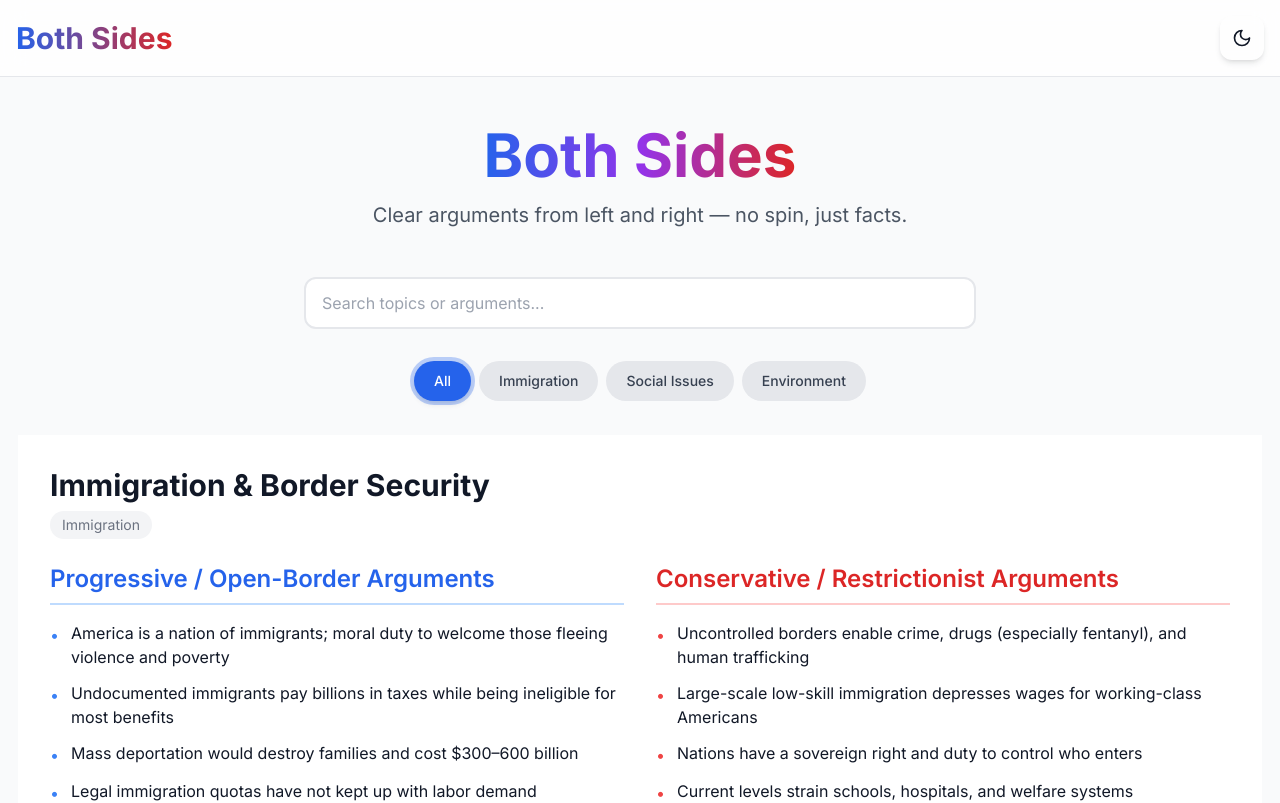
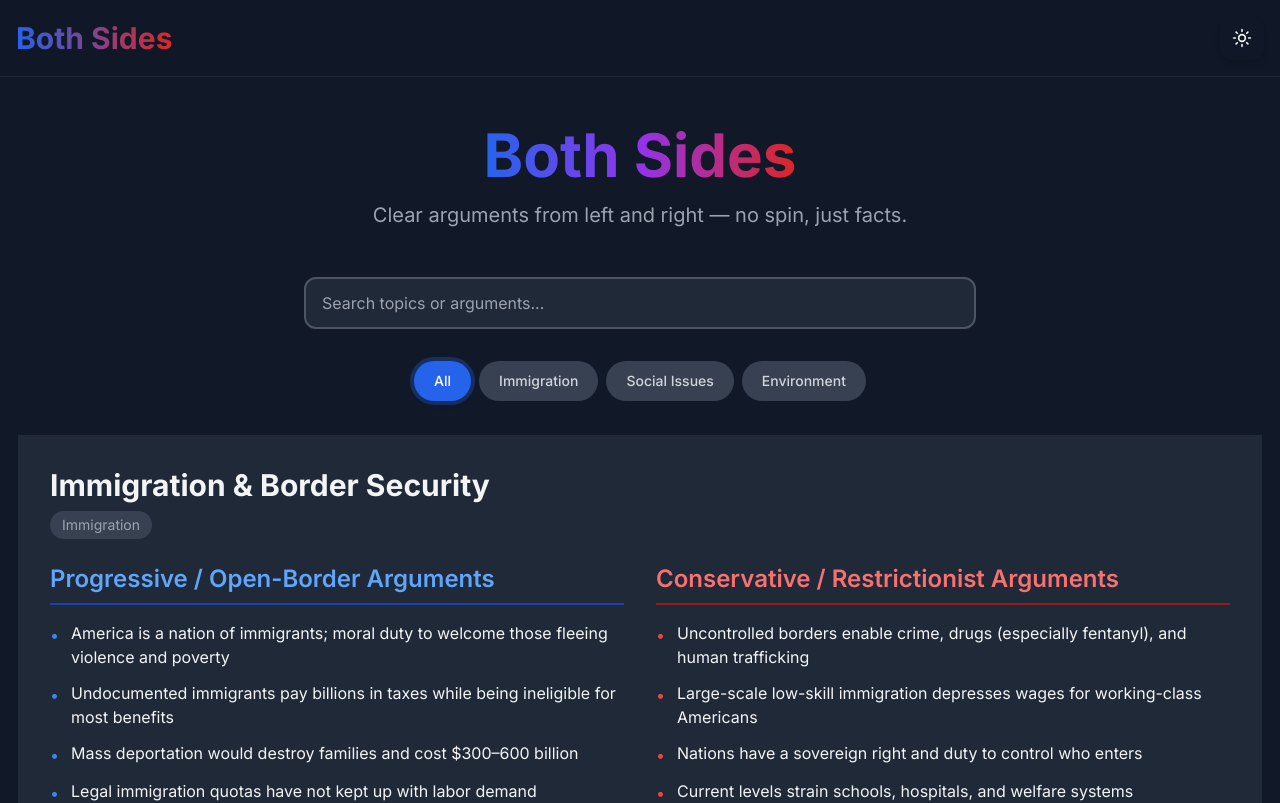
Before and after one commit to jcbgober/Both-Sides, a Next.js app: page / in a window 1280 px wide. Shown: the top 803 px of the page. Built offline with nearby package versions, Linux system fonts and the light colour scheme.

Commit message:
Update Header.tsx

```diff
--- a/src/components/Header.tsx
+++ b/src/components/Header.tsx
@@ -3,7 +3,7 @@ import { useState, useEffect } from "react";
 import { Moon, Sun } from "lucide-react";
 
 export default function Header() {
-  const [darkMode, setDarkMode] = useState(false);
+  const [darkMode, setDarkMode] = useState(true);
 
   useEffect(() => {
     const root = window.document.documentElement;
@@ -16,12 +16,12 @@ export default function Header() {
     }
   }, [darkMode]);
 
-  useEffect(() => {
-    const saved = localStorage.theme;
-    if (saved === "dark" || (!saved && window.matchMedia("(prefers-color-scheme: dark)").matches)) {
-      setDarkMode(true);
-    }
-  }, []);
+ useEffect(() => {
+  // Always start in dark mode
+  document.documentElement.classList.add("dark");
+  localStorage.theme = "dark";
+  setDarkMode(true);
+}, []);
 
   return (
     <header className="sticky top-0 z-50 bg-white/80 dark:bg-gray-900/80 backdrop-blur-md border-b border-gray-200 dark:border-gray-800">
```
